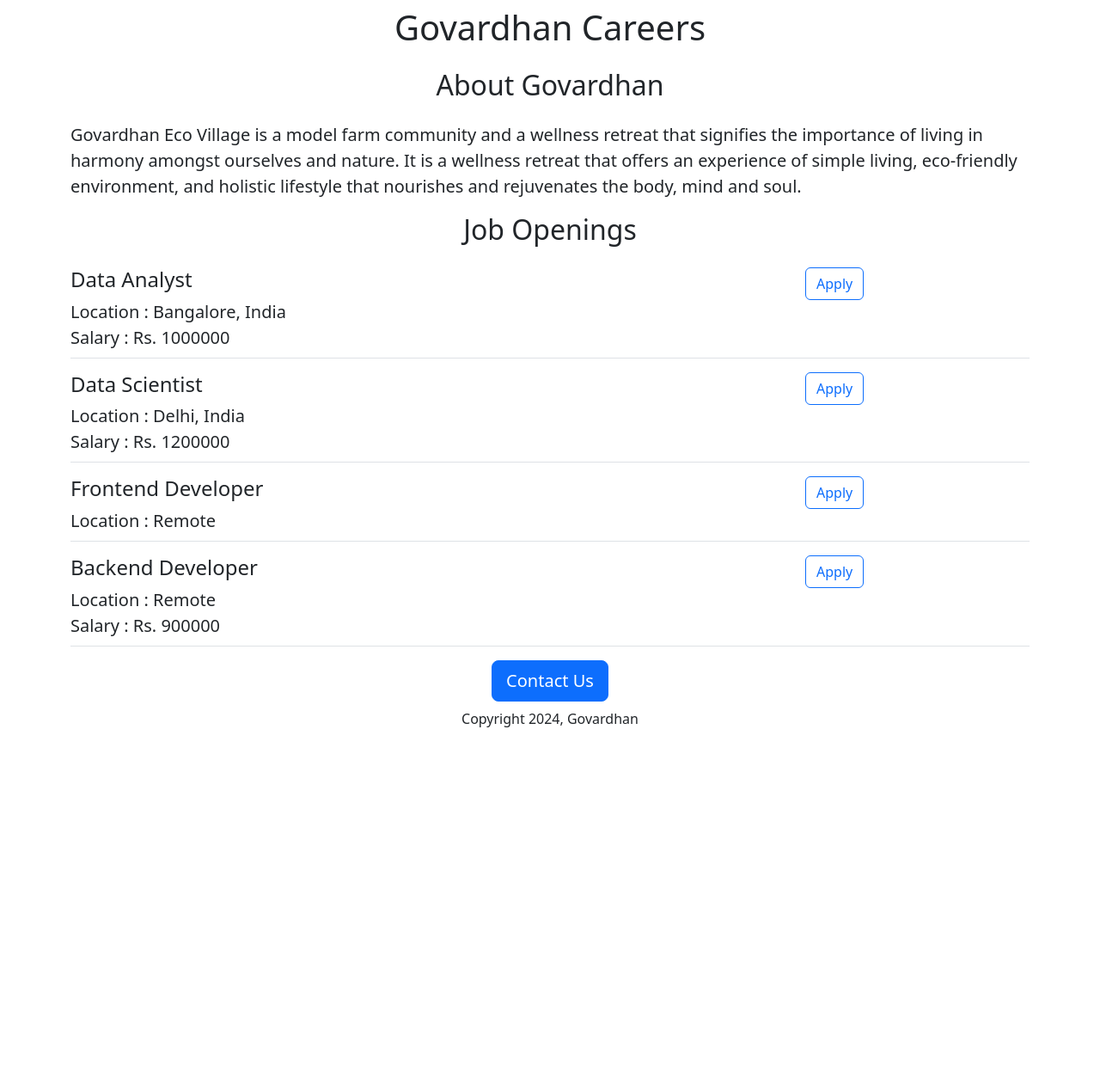
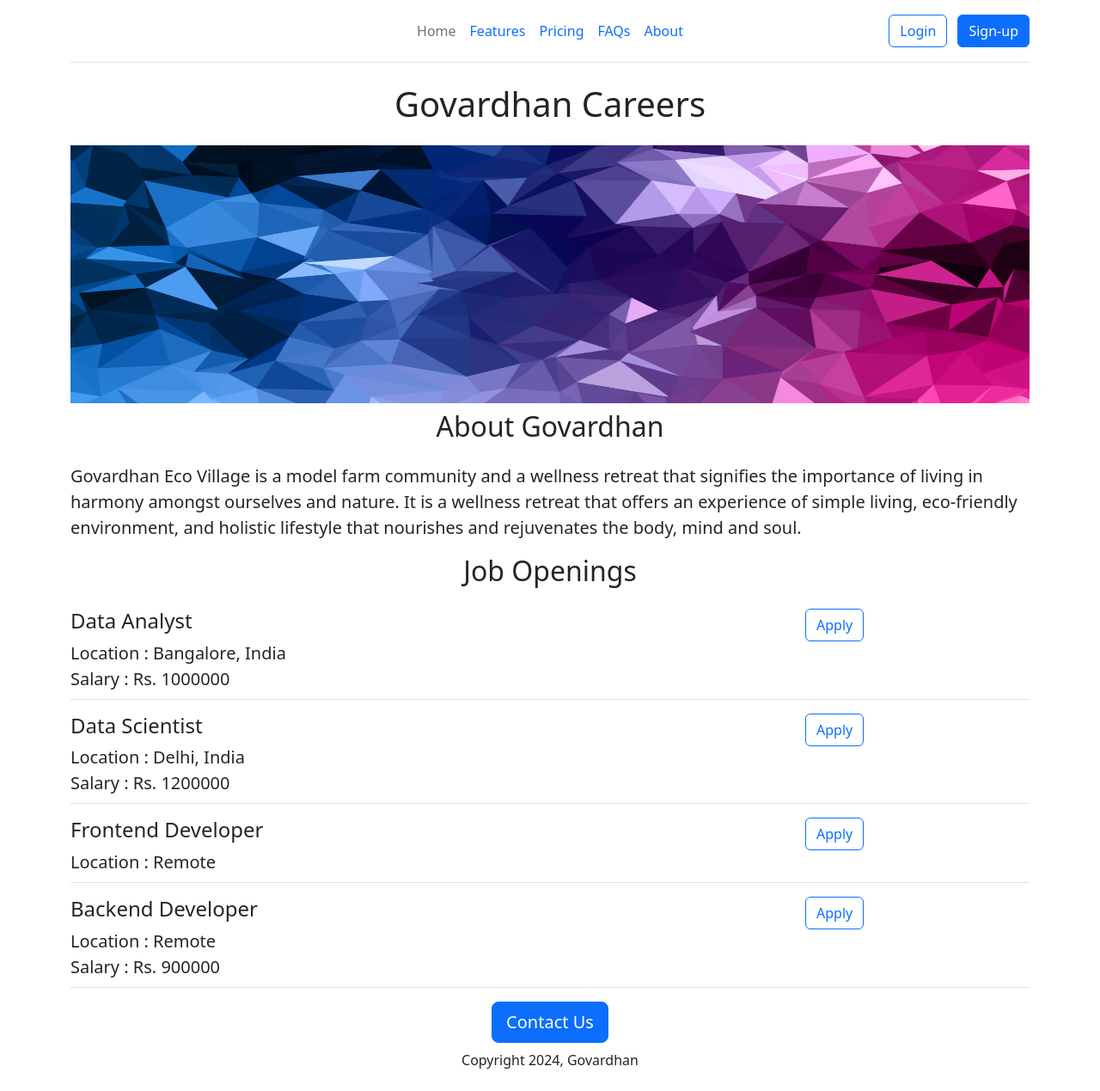
Before and after one commit to govardhangavireddy/govardhan-careers, a Flask app: page / in a window 1280 px wide. Shown: the whole page at 86% size. Before the commit the page ends 846 px from the top, so only its background shows below. Run offline with Flask 3, Linux system fonts and the light colour scheme.

Commit message:
Some Changes

```diff
--- a/templates/home.html
+++ b/templates/home.html
@@ -9,9 +9,10 @@
     <!-- <link rel="stylesheet" href="style.css"> -->
 </head>
 <body>
+    {% include 'nav.html' %}
     <div class="container">
         <h1 class="text-center mt-2 mb-4">Govardhan Careers</h1>
-        <!-- <img id="banner" src = "/Users/govardhan/Flask_Tutorial/govardhan-careers/images/banner.jpg" alt = "Careers" width = "100%" height = "300px"> -->
+        <img id="banner" src = "/images/banner.jpg" alt = "Careers" width = "100%" height = "300px">
         <div>
             <h2 class="text-center mt-2 mb-4">About Govardhan</h2>
             <p class="lead">Govardhan Eco Village is a model farm community and a wellness retreat that signifies the importance of living in harmony amongst ourselves and nature. It is a wellness retreat that offers an experience of simple living, eco-friendly environment, and holistic lifestyle that nourishes and rejuvenates the body, mind and soul.</p>
--- /dev/null
+++ b/templates/nav.html
@@ -0,0 +1,23 @@
+<!DOCTYPE html>
+<div class="container">
+    <header class="d-flex flex-wrap align-items-center justify-content-center justify-content-md-between py-3 mb-4 border-bottom">
+      <div class="col-md-3 mb-2 mb-md-0">
+        <a href="/" class="d-inline-flex link-body-emphasis text-decoration-none">
+          <svg class="bi" width="40" height="32" role="img" aria-label="Bootstrap"><use xlink:href="#bootstrap"/></svg>
+        </a>
+      </div>
+
+      <ul class="nav col-12 col-md-auto mb-2 justify-content-center mb-md-0">
+        <li><a href="#" class="nav-link px-2 link-secondary">Home</a></li>
+        <li><a href="#" class="nav-link px-2">Features</a></li>
+        <li><a href="#" class="nav-link px-2">Pricing</a></li>
+        <li><a href="#" class="nav-link px-2">FAQs</a></li>
+        <li><a href="#" class="nav-link px-2">About</a></li>
+      </ul>
+
+      <div class="col-md-3 text-end">
+        <button type="button" class="btn btn-outline-primary me-2">Login</button>
+        <button type="button" class="btn btn-primary">Sign-up</button>
+      </div>
+    </header>
+  </div>
```
